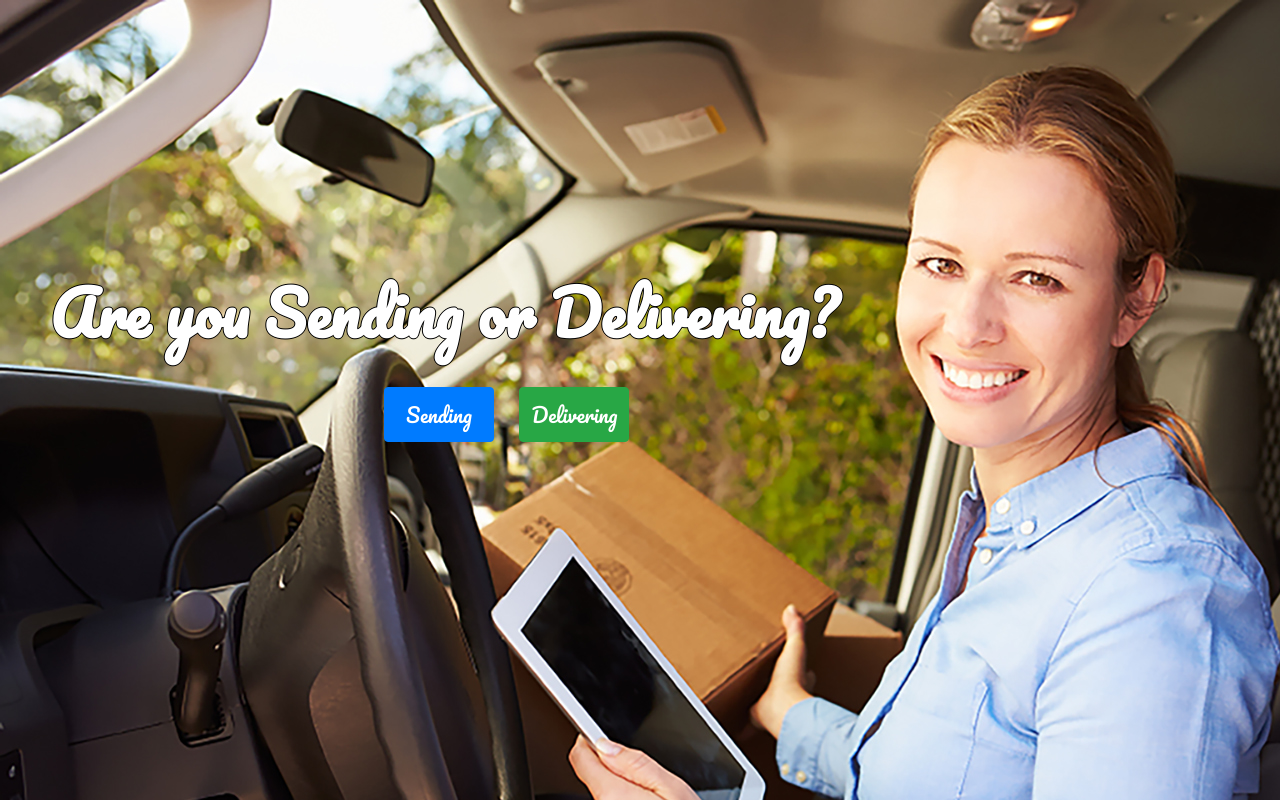
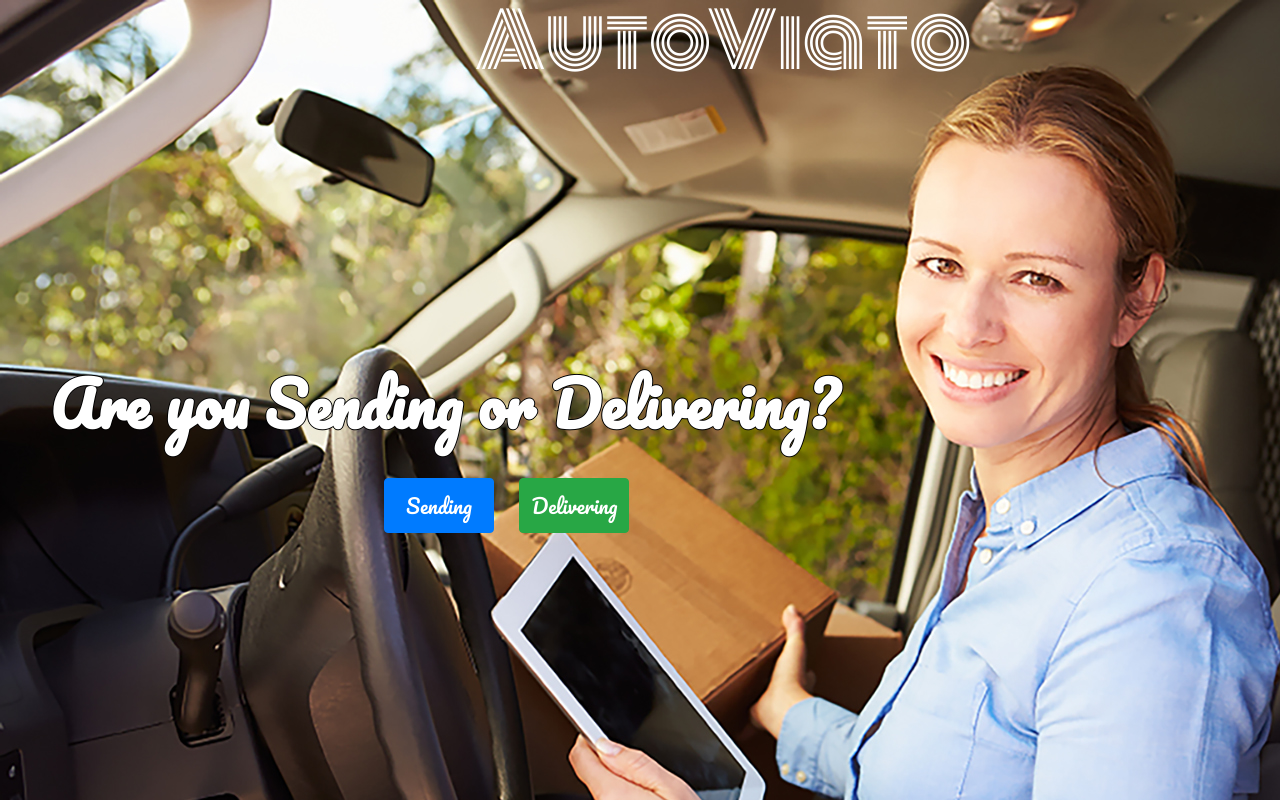
Before and after one commit to alecjpav/AutoViato, a plain HTML site: page index.html in a window 1280 px wide. Shown: the top 800 px of the page. Drawn offline with nearby package versions, Linux system fonts and the light colour scheme.

Commit message:
Update index.html

```diff
--- a/index.html
+++ b/index.html
@@ -3,7 +3,7 @@
 
 <head>
     <title>AutoViato</title>
-
+    <link href="https://fonts.googleapis.com/css?family=Monoton" rel="stylesheet">
     <!--Jquery-->
     <script src="https://cdnjs.cloudflare.com/ajax/libs/jquery/3.2.1/jquery.min.js"></script>
 
@@ -30,8 +30,13 @@
   background-color: #7DA7F0;
    opacity : 0.7;
 }*/
-
-    h1 {
+    #h {
+        font-family: 'Monoton', cursive;
+        margin-left: 475px;
+        font-size: 75px;
+        color: white;
+    }
+    #hh {
         padding-top: 280px;
         position: relative;
         display: block;
@@ -95,7 +100,8 @@
 <body>
     <div id="frontpage">
         <!--  <div class="jumbotron"> -->
-        <h1> Are you Sending or Delivering? </h1>
+        <h1 id="h">AutoViato</h1>
+        <h2 id="hh"> Are you Sending or Delivering? </h2>
         <p></p>
 
 
```
